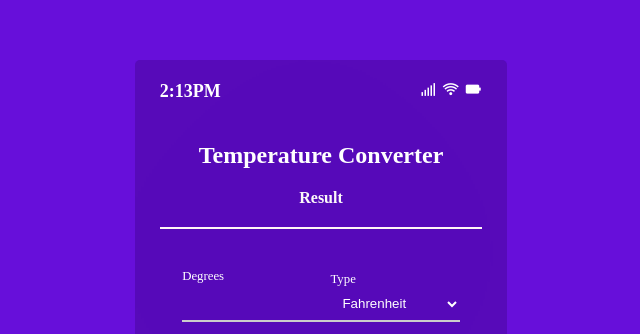
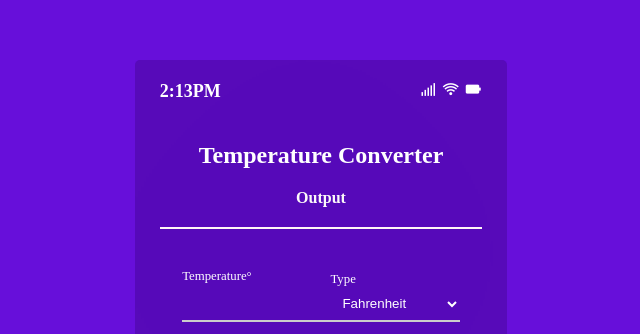
Before and after one commit to ali89akbar/CodeAlpha_TemperatureConverter, a plain HTML site: page index.html in a window 1280 px wide. Shown: the part 200-534 px from the top of the page, 319-959 px from the left. Drawn offline with nearby package versions, Linux system fonts and the light colour scheme.

Commit message:
SecondCommit

```diff
--- a/css/style.css
+++ b/css/style.css
@@ -63,19 +63,19 @@ body {
     text-align: center;
 }
 
-.result {
+.output {
     text-align: center;
     margin: 40px 0;
     opacity: 0;
     transition: margin 0.3s ease, opacity 0.3s ease;
 }
 
-.result-heading {
+.output-heading {
     color: #fcf9f9;
     font-size: 1rem;
     font-weight: 600;
 }
-.result.show {
+.output.show {
     margin: 20px 0;
     opacity: 1;
 }
--- a/index.html
+++ b/index.html
@@ -6,9 +6,8 @@
     <title>Temperature Converter </title>
     <link rel="stylesheet" href="css/style.css">
     <link href='https://unpkg.com/boxicons@2.1.4/css/boxicons.min.css' rel='stylesheet'>
-
+    <link rel="icon" href="./R.png">
     <link rel="stylesheet" href="https://cdnjs.cloudflare.com/ajax/libs/font-awesome/6.4.2/css/all.min.css" integrity="sha512-z3gLpd7yknf1YoNbCzqRKc4qyor8gaKU1qmn+CShxbuBusANI9QpRohGBreCFkKxLhei6S9CQXFEbbKuqLg0DA==" crossorigin="anonymous" referrerpolicy="no-referrer" />
-
 </head>
 <body>
 <div class="container">
@@ -21,18 +20,17 @@
             <i class='bx bxs-battery' id='battery-icon'></i>
         </div>
     </div>
-
 <h2 class="title">Temperature Converter </h2>
-<div class="result">
-    <span class="result-heading">
-        Result
+<div class="output">
+    <span class="output-heading">
+        Output
     </span>
     <h2 class="celcius-value" id="celcius">1</h2>
 </div>
 
 <div class="degree-type">
     <div class="degree-field">
-        <label for="" class="degree">Degrees</label>
+        <label for="" class="degree">Temperature°</label>
         <input type="number" name="degree" id="degree">
 
     </div>
@@ -42,7 +40,6 @@
         <option value="fahrenheit" id="fahrenheit">Fahrenheit</option>
         <option value="kelvin" id="kelvin">Kelvin</option>
         <option value="celcius" class="celcius">Celcius</option>
-
     </select>
 </div>
 
--- a/js/app.js
+++ b/js/app.js
@@ -17,8 +17,8 @@ cvtbtn.addEventListener("click",(e)=>{
     },1000)
 
 })
-const resultElement = document.querySelector('.result');
-resultElement.classList.add('show');
+const outputElement = document.querySelector('.output');
+outputElement.classList.add('show');
 
 function conversion(){
 let  value= deg.value;
```
Also changed, not shown: R.png (added).
